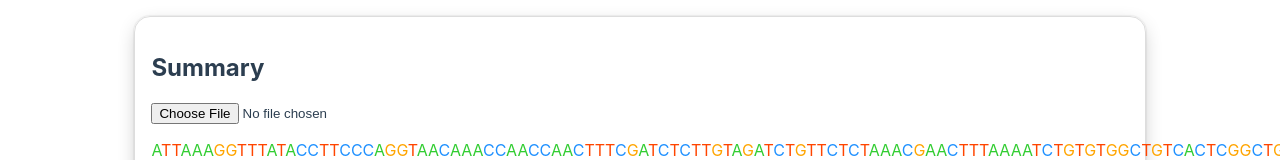
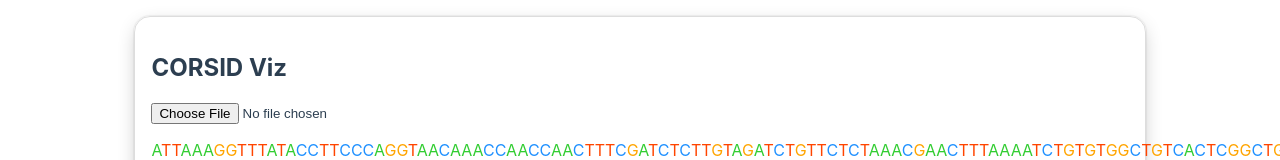
Before and after one commit to elkebir-group/CORSID-viz, a Vue app: page / in a window 1280 px wide. Shown: the top 160 px of the page. Built offline with nearby package versions, Linux system fonts and the light colour scheme.

Commit message:
Show description instead of 'Summary' in summary card

```diff
--- a/src/App.vue
+++ b/src/App.vue
@@ -1,7 +1,7 @@
 <template>
   <div>
     <Summary
-      :name="json.name"
+      :name="json.description"
       :results="json.results"
       :sequence="json.sequence"
       :summarydata="summary_data"
--- a/src/components/Percentage.vue
+++ b/src/components/Percentage.vue
@@ -9,7 +9,6 @@
     export default {
         name: "Percentage",
         props: {
-            id: Number,
             percentage: Function,
             percentage_number: Number,
         },
--- a/src/components/Summary.vue
+++ b/src/components/Summary.vue
@@ -1,6 +1,6 @@
 <template>
   <div class="summary">
-    <h2 @click="test">Summary</h2>
+    <h2 @click="test">{{name}}</h2>
 
     <input type="file" id="user_file" @change="$emit('load-data', $event)" />
 
@@ -44,7 +44,6 @@
             <td> {{ res.trs_l_start }} - {{ res.trs_l_end }} </td>
             <td> {{ parseFloat(res.weight).toFixed(3) }} </td>
             <percentage
-              :id="index"
               :percentage="percentage"
               :percentage_number="res.compact"
             />
```
